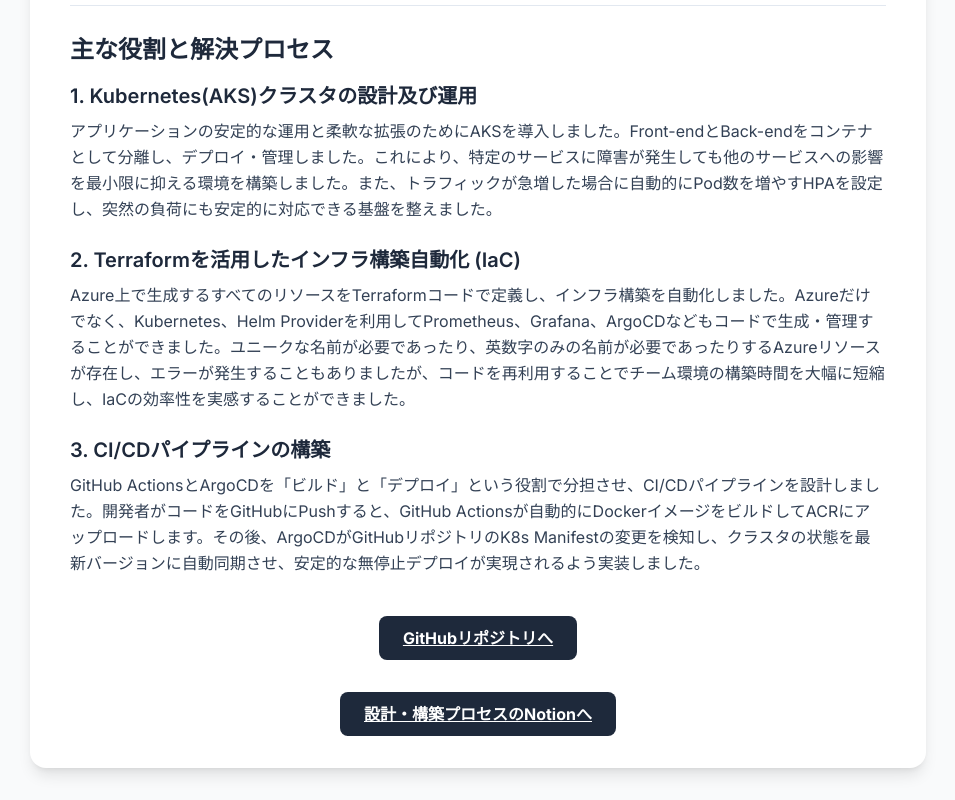
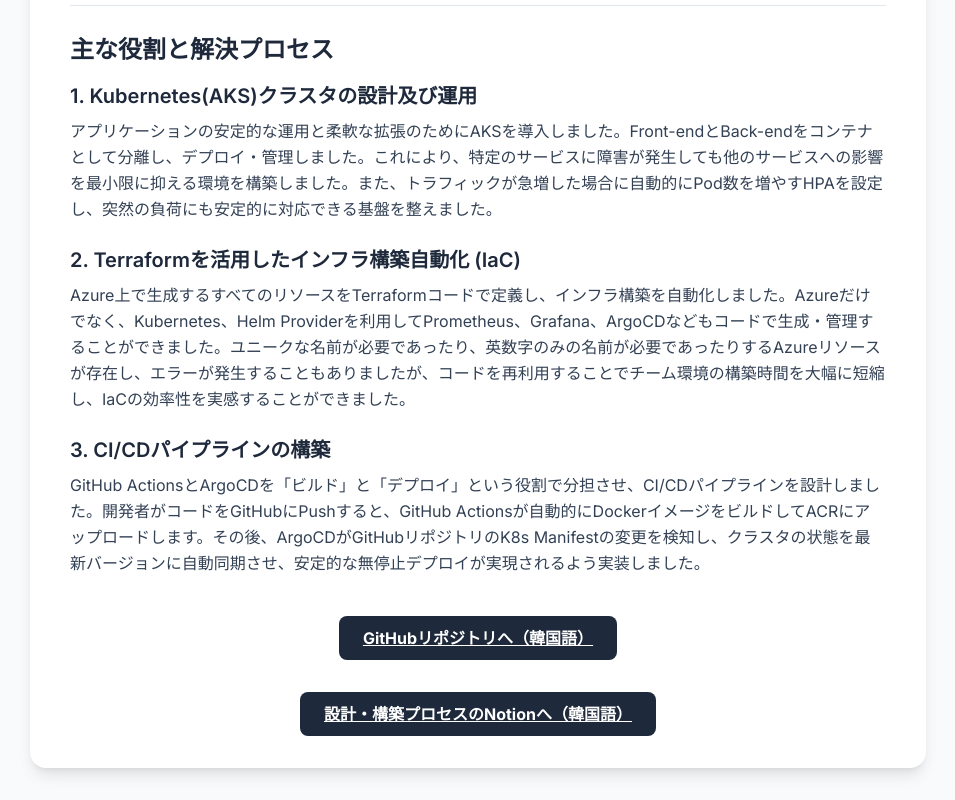
Before and after one commit to bichani/bichani.github.io, a plain HTML site: page project2.html in a window 1280 px wide. Shown: the part 1323-2123 px from the top of the page, without its empty margins (162-1117 px from the left). Drawn offline with nearby package versions, Linux system fonts and the light colour scheme.

Commit message:
Update project2.html

```diff
--- a/project2.html
+++ b/project2.html
@@ -107,12 +107,12 @@
 
                 <div class="text-center mt-12">
                     <a href="https://github.com/hm98112/cheat-key" target="_blank" rel="noopener noreferrer" class="bg-slate-800 text-white font-bold py-3 px-6 rounded-lg hover:bg-slate-900 transition-colors">
-                        GitHubリポジトリへ
+                        GitHubリポジトリへ（韓国語）
                     </a>
                 </div>
                 <div class="text-center mt-12">
                     <a href="https://skitter-dedication-758.notion.site/Cheat-key-26a515a51cf780d98442c283d594d29c?pvs=74" target="_blank" rel="noopener noreferrer" class="bg-slate-800 text-white font-bold py-3 px-6 rounded-lg hover:bg-slate-900 transition-colors">
-                        設計・構築プロセスのNotionへ
+                        設計・構築プロセスのNotionへ（韓国語）
                     </a>
                 </div>
             </div>
```
